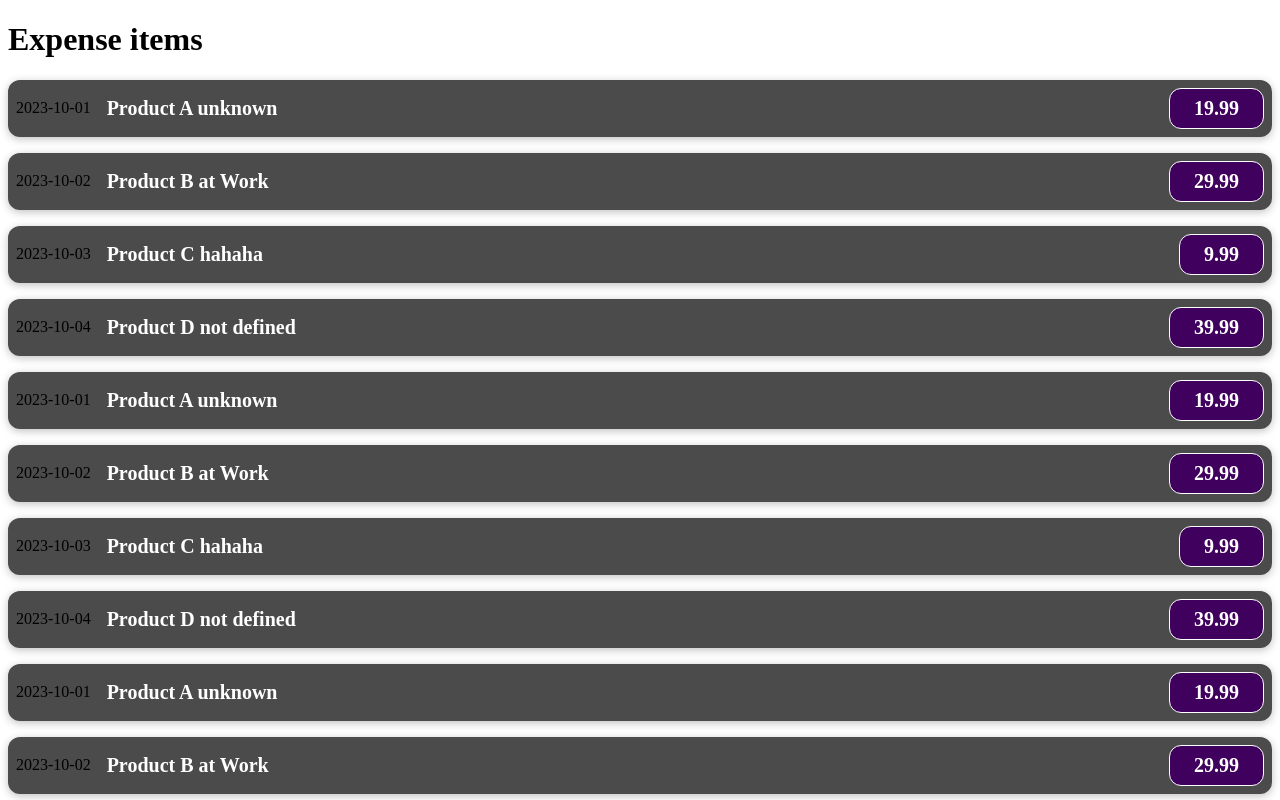
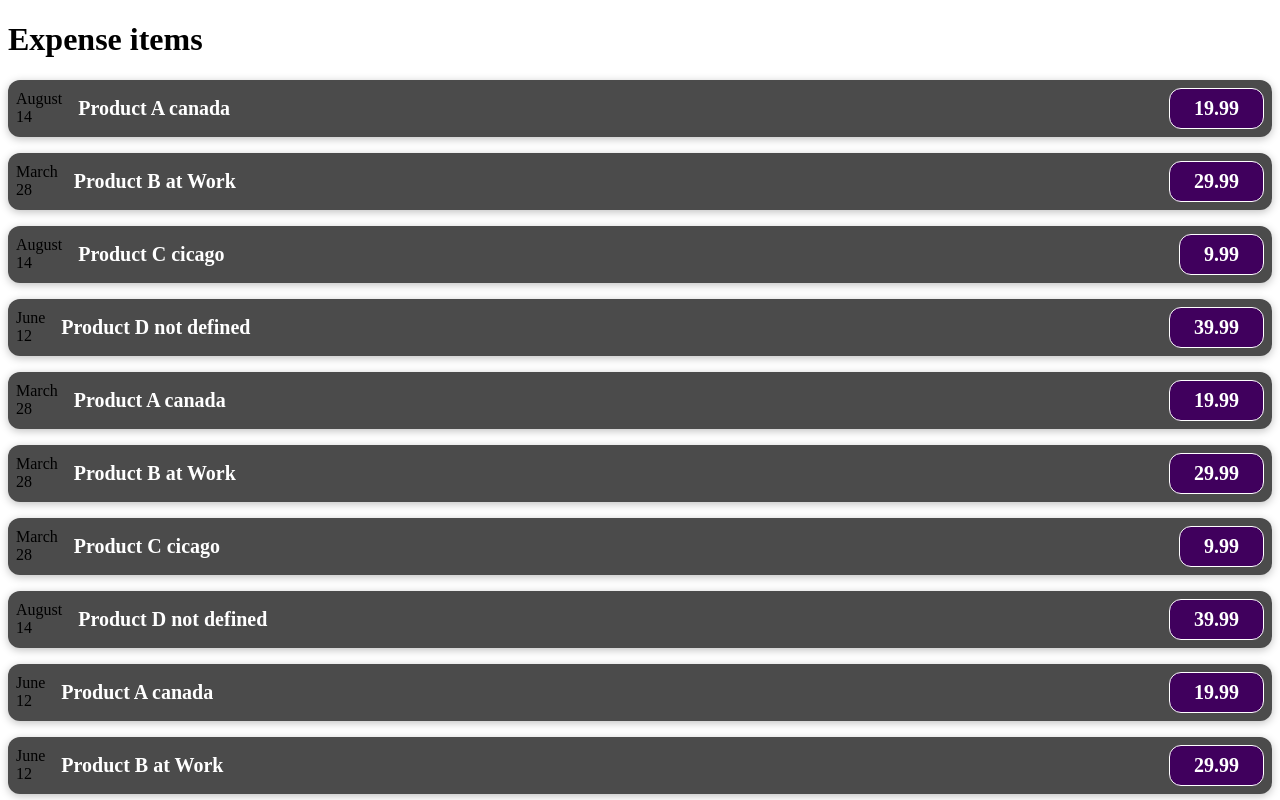
Before and after one commit to dhaval1997/React-Expense-App, a React (Vite) app: page / in a window 1280 px wide. Shown: the top 800 px of the page. Built offline with nearby package versions, Linux system fonts and the light colour scheme.

Commit message:
seperataed date component

```diff
--- a/src/App.js
+++ b/src/App.js
@@ -9,7 +9,7 @@ const AppLayout = () => {
       <div className="parent">
         <h1>Expense items</h1>
         {
-            dummyData.map((data)=><ExpenseItem {...data} />)
+            dummyData.map((data)=><ExpenseItem key={data.id} {...data} />)
         }
       </div>
     </>
--- /dev/null
+++ b/src/Components/ExpenseDate.css
@@ -0,0 +1,26 @@
+.expense-date {
+    display: flex;
+    flex-direction: column;
+    width: 5.5rem;
+    height: 5.5rem;
+    border: 1px solid #ececec;
+    background-color: #2a2a2a;
+    color: white;
+    border-radius: 12px;
+    align-items: center;
+    justify-content: center;
+  }
+
+  .expense-date__month {
+    font-size: 0.75rem;
+    font-weight: bold;
+  }
+
+  .expense-date__year {
+    font-size: 0.75rem;
+  }
+
+  .expense-date__day {
+    font-size: 1.5rem;
+    font-weight: bold;
+  }
--- a/src/Components/ExpenseItem.js
+++ b/src/Components/ExpenseItem.js
@@ -1,12 +1,20 @@
 import "./ExpenseItem.css";
 
-const ExpenseItem = ({ date, title, price, locationOfExpenditure }) => {
+const ExpenseItem = ({ date, title, price, location }) => {
+  const month = date.toLocaleString("en-US", { month: "long" });
+  const day = date.toLocaleString("en-US", { day: "2-digit" });
+
   return (
     <>
       <div className="expense-item">
-        <div>{date}</div>
+        <div className="expense-date">
+          <div className="expense-date__month">{month}</div>
+          <div className="expense-date__day">{day}</div>
+        </div>
         <div className="expense-item__description">
-          <h2>{title} {locationOfExpenditure}</h2>
+          <h2>
+            {title} {location}
+          </h2>
           <div className="expense-item__price">{price}</div>
         </div>
       </div>
--- a/src/utils/dummy.js
+++ b/src/utils/dummy.js
@@ -3,85 +3,85 @@ const dummyData = [
     id: 1,
     title: "Product A",
     price: 19.99,
-    date: "2023-10-01",
-    locationOfExpenditure: "unknown",
+    date: new Date(2020, 7, 14),
+    location: "canada",
   },
   {
     id: 2,
     title: "Product B",
     price: 29.99,
-    date: "2023-10-02",
-    locationOfExpenditure: "at Work",
+    date: new Date(2021, 2, 28),
+    location: "at Work",
   },
   {
     id: 3,
     title: "Product C",
     price: 9.99,
-    date: "2023-10-03",
-    locationOfExpenditure: "hahaha",
+    date: new Date(2020, 7, 14),
+    location: "cicago",
   },
   {
     id: 4,
     title: "Product D",
     price: 39.99,
-    date: "2023-10-04",
-    locationOfExpenditure: "not defined",
+    date: new Date(2021, 5, 12),
+    location: "not defined",
   },
   {
-    id: 1,
+    id: 5,
     title: "Product A",
     price: 19.99,
-    date: "2023-10-01",
-    locationOfExpenditure: "unknown",
+    date: new Date(2021, 2, 28),
+    location: "canada",
   },
   {
-    id: 2,
+    id: 6,
     title: "Product B",
     price: 29.99,
-    date: "2023-10-02",
-    locationOfExpenditure: "at Work",
+    date: new Date(2021, 2, 28),
+    location: "at Work",
   },
   {
-    id: 3,
+    id: 7,
     title: "Product C",
     price: 9.99,
-    date: "2023-10-03",
-    locationOfExpenditure: "hahaha",
+    date: new Date(2021, 2, 28),
+    location: "cicago",
   },
   {
-    id: 4,
+    id: 8,
     title: "Product D",
     price: 39.99,
-    date: "2023-10-04",
-    locationOfExpenditure: "not defined",
+    date: new Date(2020, 7, 14),
+    location: "not defined",
   },
   {
-    id: 1,
+    id: 9,
     title: "Product A",
     price: 19.99,
-    date: "2023-10-01",
-    locationOfExpenditure: "unknown",
+    date: new Date(2021, 5, 12),
+    location: "canada",
   },
   {
-    id: 2,
+    id: 10,
     title: "Product B",
     price: 29.99,
-    date: "2023-10-02",
-    locationOfExpenditure: "at Work",
+    date: new Date(2021, 5, 12),
+    location: "at Work",
   },
   {
-    id: 3,
+    id: 11,
     title: "Product C",
     price: 9.99,
-    date: "2023-10-03",
-    locationOfExpenditure: "hahaha",
+    date: new Date(2021, 2, 28),
+    location: "cicago",
   },
   {
-    id: 4,
+    id: 12,
     title: "Product D",
     price: 39.99,
-    date: "2023-10-04",
-    locationOfExpenditure: "not defined",
+    date: new Date(2020, 7, 14),
+    location: "not defined",
   },
 ];
 
```
